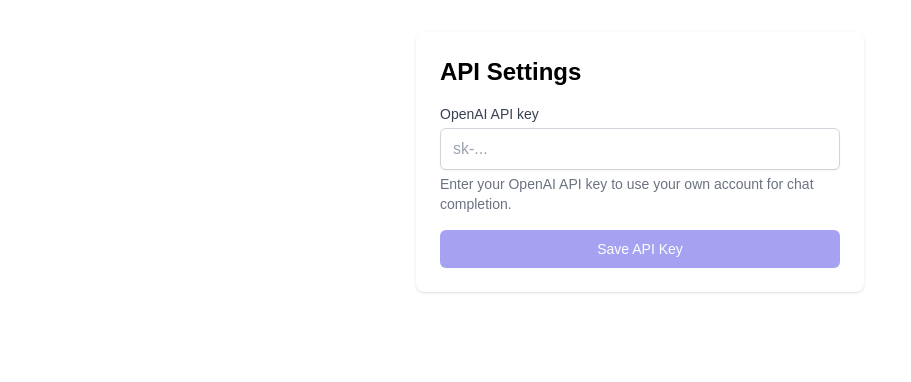
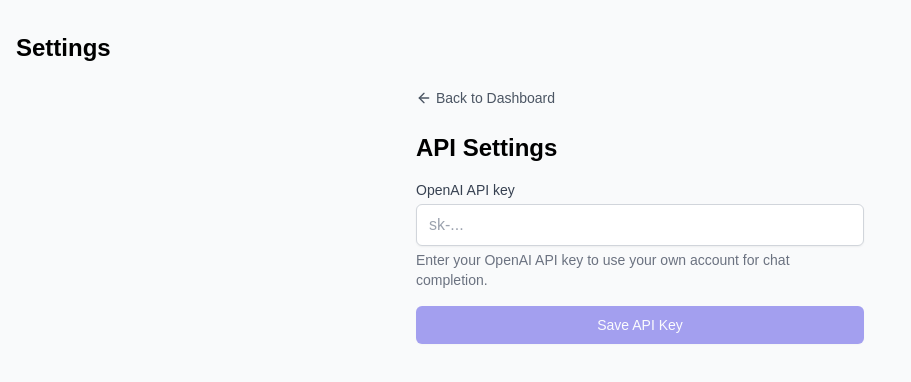
Before and after one commit to CruiseDevice/ai-tutor, a Next.js app: page /settings in a window 1280 px wide. Shown: the top 382 px of the page, without its empty margins (0-911 px from the left). Built offline with nearby package versions, Linux system fonts and the light colour scheme.

Commit message:
Add back to dashboard button on settings page

```diff
--- a/src/app/settings/page.tsx
+++ b/src/app/settings/page.tsx
@@ -2,8 +2,9 @@
 
 export default function SettingsPage() {
   return (
-    <div>
-      <main className="container mx-auto py-8">
+    <div className="min-h-[calc(100vh-4rem)] bg-gray-50">
+      <main className="container mx-auto py-8 px-4">
+        <h1 className="text-2xl font-bold mb-6">Settings</h1>
         <APISettings />
       </main>
     </div>
--- a/src/components/APISettings.tsx
+++ b/src/components/APISettings.tsx
@@ -1,8 +1,11 @@
 'use client';
 
+import { ArrowLeft } from "lucide-react";
+import { useRouter } from "next/navigation";
 import React, { useState } from "react";
 
 export default function APISettings() {
+  const router = useRouter();
   const [apiKey ,setApiKey] = useState('');
   const [isLoading, setIsLoading] = useState(false);
   const [error, setError] = useState('');
@@ -37,7 +40,14 @@
     }
   }
   return (
-  <div className="max-w-md mx-auto p-6 bg-white rounded-lg shadow">
+  <div className="max-w-md mx-auto">
+    <button
+      onClick={() => router.back()}
+      className="mb-6 flex items-center text-sm text-gray-600 hover:text-gray-900"
+    >
+      <ArrowLeft size={16} className="mr-1"/>
+      Back to Dashboard
+    </button>
     <h2 className="text-2xl font-bold mb-4">API Settings</h2>
     <form onSubmit={handleSubmit} className="space-y-4">
       {error && (
```
